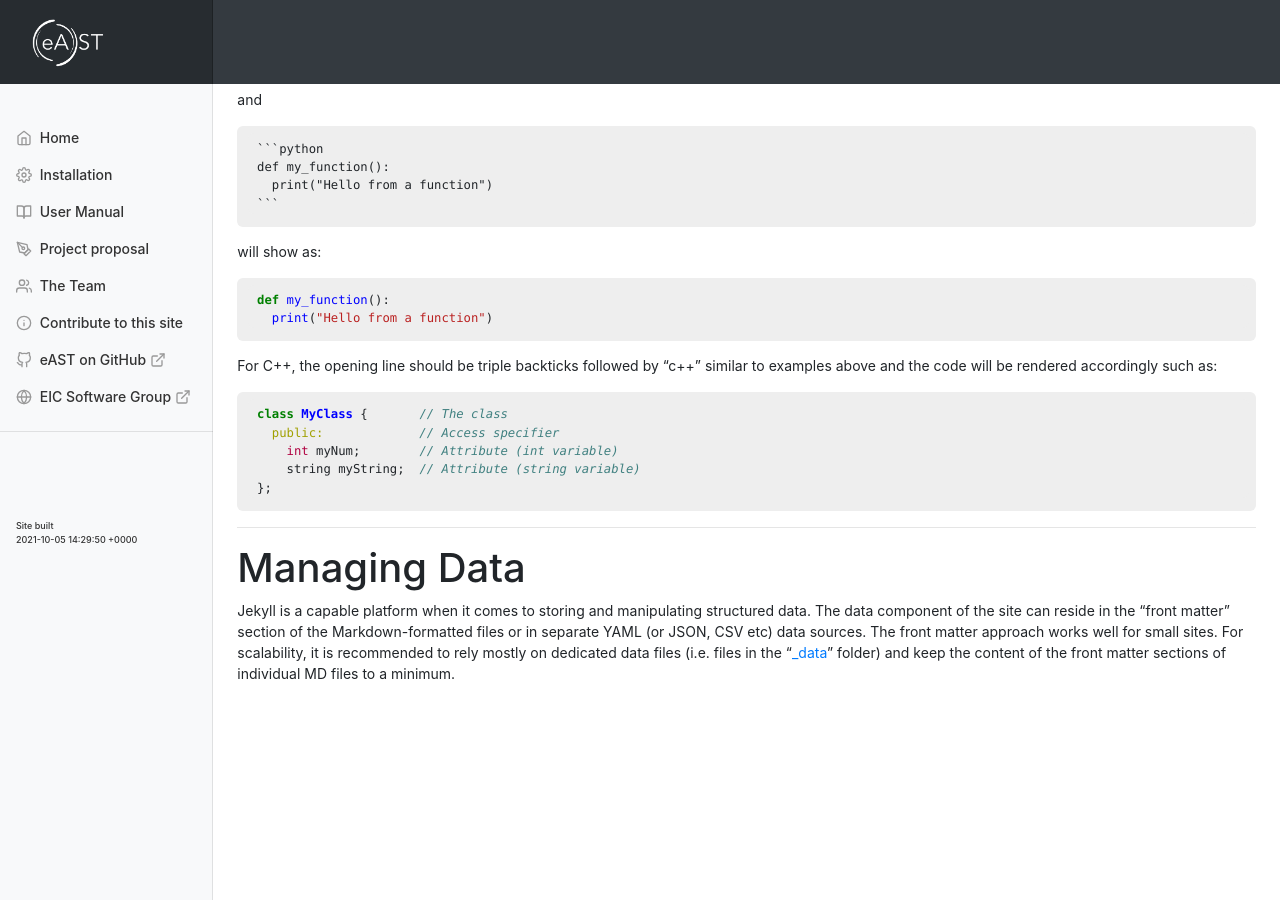
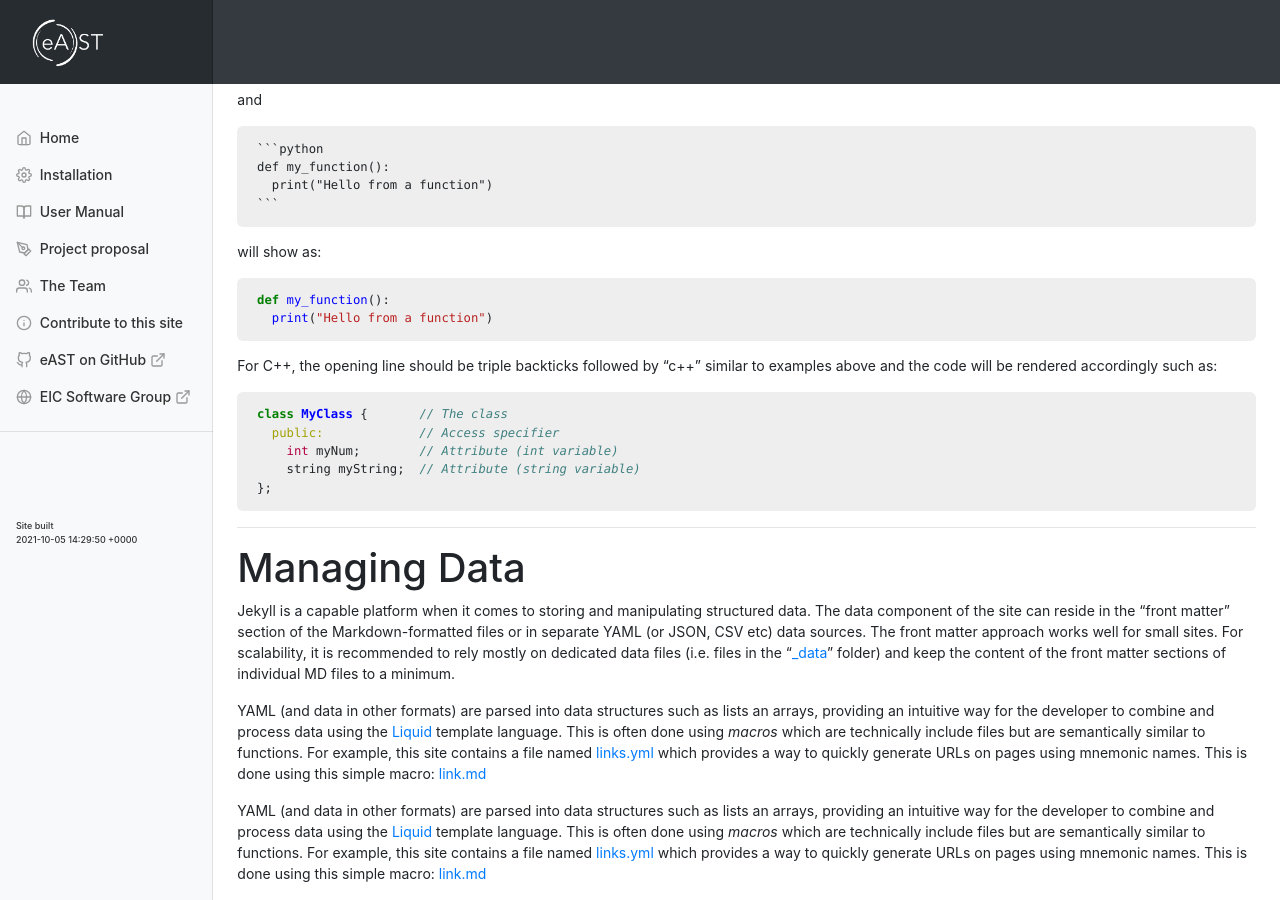
Before and after one commit to eic/east, a Jekyll site: the page built from docs/_content/contribute.md, in a window 1280 px wide and 900 px high, scrolled down 1809 px. Built offline with Jekyll 4.4.1, drawn with Linux system fonts in a browser that asks for light colours; nearby versions of some CDN libraries; before the commit the page ends 2509 px from its top, so only the background shows below that.

Commit message:
Added a paragraph from an update in webdoc

```diff
--- a/docs/_content/contribute.md
+++ b/docs/_content/contribute.md
@@ -152,3 +152,23 @@ files or in separate YAML (or JSON, CSV etc) data sources. The front matter appr
 for small sites. For scalability, it is recommended to rely mostly on dedicated data files (i.e.
 files in the "<a href="https://github.com/eic/east/tree/main/docs/_data" target="_blank">_data</a>" folder)
 and keep the content of the front matter sections of individual MD files to a minimum.
+
+YAML (and data in other formats) are parsed into data structures such as lists an arrays,
+providing an intuitive way for the developer to combine and process data using
+the {% include link.md name='liquid' tag='Liquid' %} template language. This is often
+done using *macros* which are technically include files but are semantically similar to functions.
+For example, this site contains a file named
+<a href="https://github.com/eic/east/tree/main/docs/_data/links.yml" target="_blank">links.yml</a>
+which provides a way to quickly generate URLs on pages using mnemonic names. This is done
+using this simple macro:
+<a href="https://raw.githubusercontent.com/eic/east/main/docs/_includes/link.md" target="_blank">link.md</a>
+
+YAML (and data in other formats) are parsed into data structures such as lists an arrays,
+providing an intuitive way for the developer to combine and process data using
+the {% include link.md name='liquid' tag='Liquid' %} template language. This is often
+done using *macros* which are technically include files but are semantically similar to functions.
+For example, this site contains a file named
+<a href="https://github.com/eic/east/tree/main/docs/_data/links.yml" target="_blank">links.yml</a>
+which provides a way to quickly generate URLs on pages using mnemonic names. This is done
+using this simple macro:
+<a href="https://raw.githubusercontent.com/eic/east/main/docs/_includes/link.md" target="_blank">link.md</a>
```
